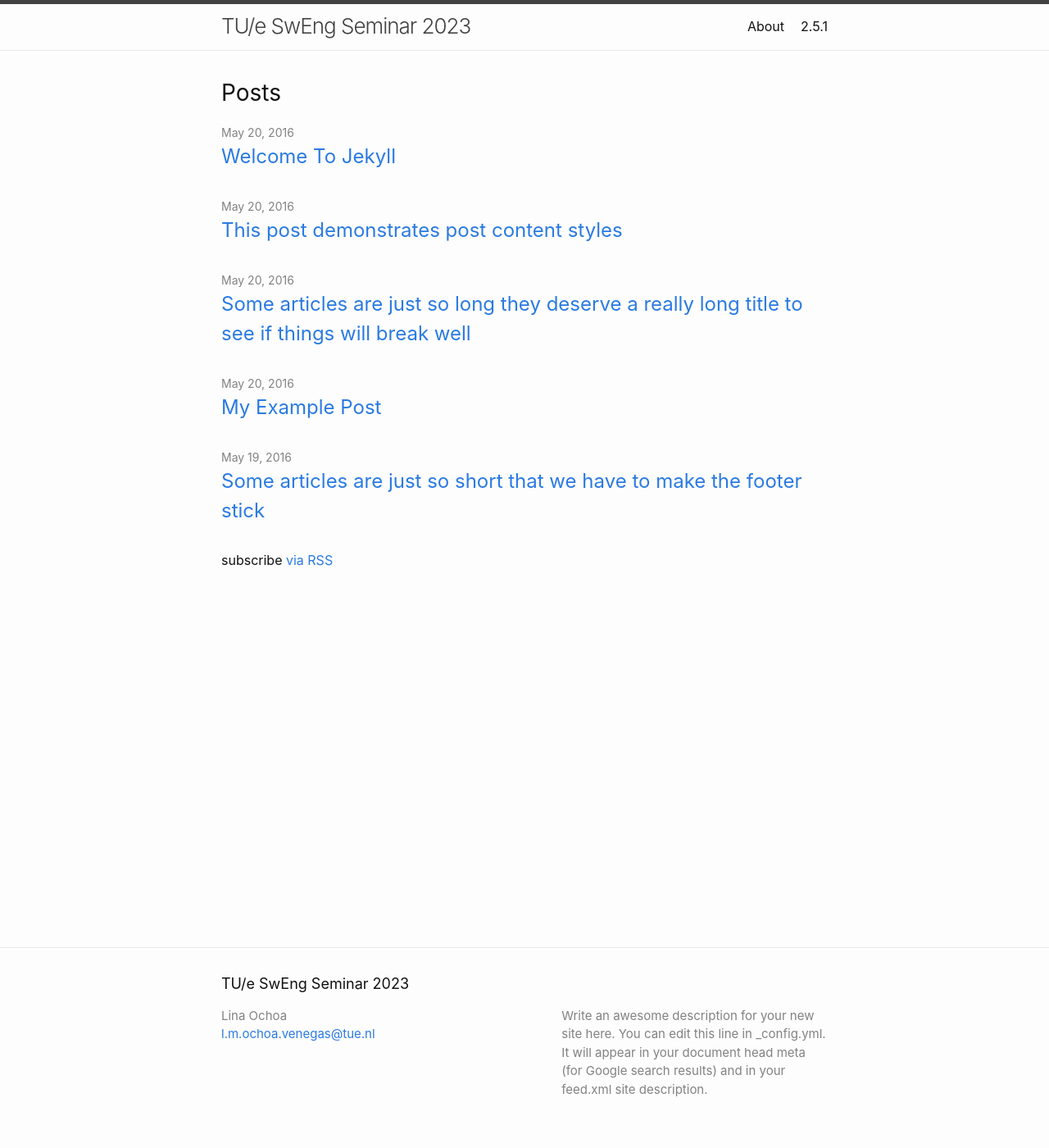
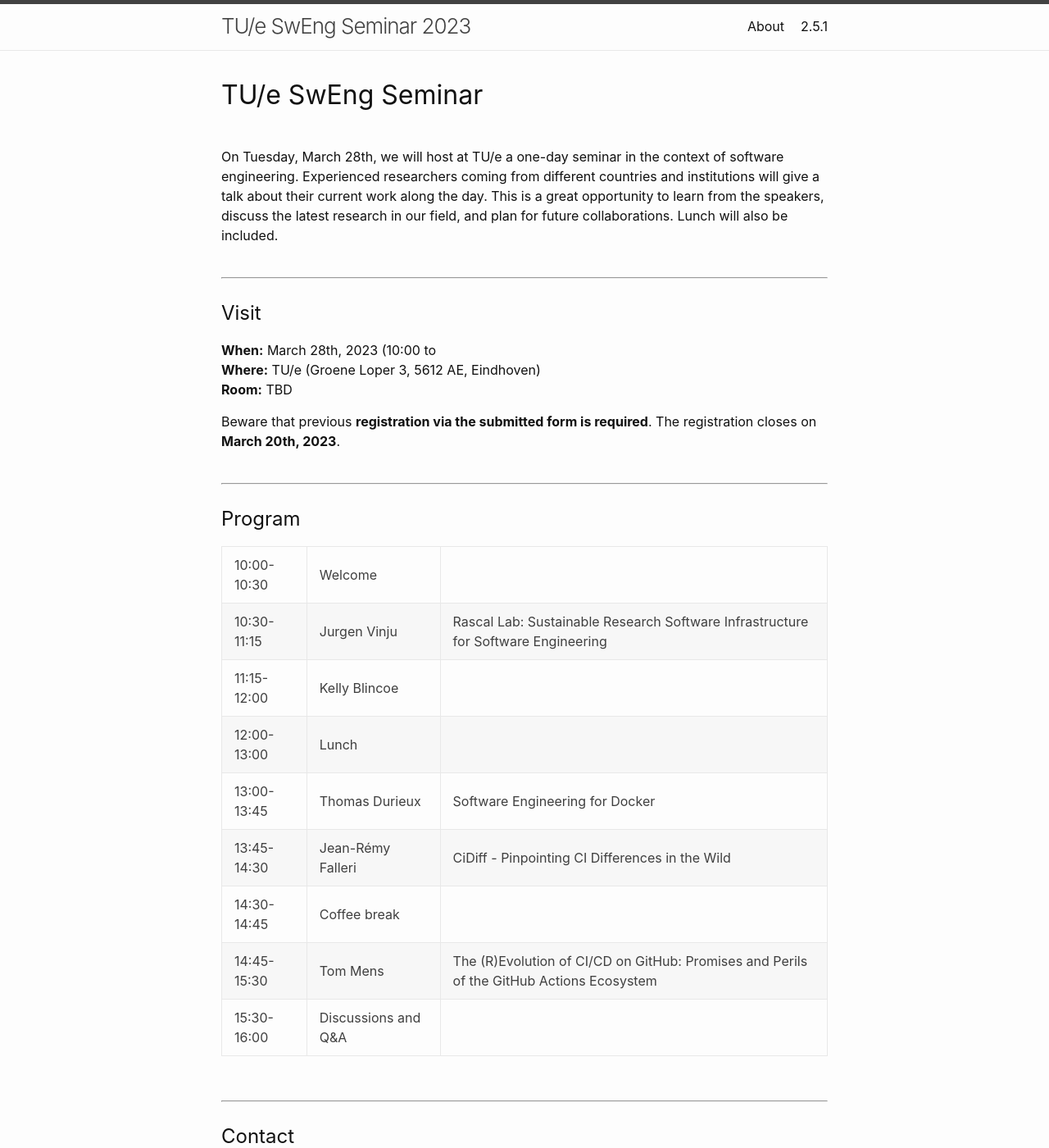
Before and after one commit to lmove/sweng-seminar, a Jekyll site: the page built from docs/index.md, in a window 1280 px wide and 1400 px high. Shown: the whole window at 82% size. Built offline with Jekyll 4.4.1, drawn with Linux system fonts in a browser that asks for light colours; some of the changed text lies outside the part shown.

Commit message:
Add program

```diff
--- a/docs/_layouts/home.html
+++ b/docs/_layouts/home.html
@@ -1,6 +1,80 @@
 ---
 layout: default
 ---
+
+<h1>TU/e SwEng Seminar</h1>
+<br>
+<p>On Tuesday, March 28th, we will host at TU/e a one-day seminar in the context of software engineering. Experienced researchers coming from different countries and institutions will give a talk about their current work along the day. This is a great opportunity to learn from the speakers, discuss the latest research in our field, and plan for future collaborations. Lunch will also be included.</p>
+<br>
+<hr>
+<br>
+<h2>Visit</h2>
+<p>
+  <b>When:</b> March 28th, 2023 (10:00 to <br>
+  <b>Where:</b> TU/e (Groene Loper 3, 5612 AE, Eindhoven) <br>
+  <b>Room:</b> TBD
+  <br>
+  <p>Beware that previous <b>registration via the submitted form is required</b>. The registration closes on <b>March 20th, 2023</b>.</p>
+</p>
+<br>
+<hr>
+<br>
+<h2>Program</h2>
+<table>
+  <tr>
+    <td>10:00-10:30</td>
+    <td>Welcome</td>
+    <td></td>
+  </tr>
+  <tr>
+    <td>10:30-11:15</td>
+    <td>Jurgen Vinju</td>
+    <td>Rascal Lab: Sustainable Research Software Infrastructure for Software Engineering</td>
+  </tr>
+  <tr>
+    <td>11:15-12:00</td>
+    <td>Kelly Blincoe</td>
+    <td></td>
+  </tr>
+  <tr>
+    <td>12:00-13:00</td>
+    <td>Lunch</td>
+    <td></td>
+  </tr>
+  <tr>
+    <td>13:00-13:45</td>
+    <td>Thomas Durieux</td>
+    <td>Software Engineering for Docker</td>
+  </tr>
+  <tr>
+    <td>13:45-14:30</td>
+    <td>Jean-Rémy Falleri</td>
+    <td>CiDiff - Pinpointing CI Differences in the Wild</td>
+  </tr>
+  <tr>
+    <td>14:30-14:45</td>
+    <td>Coffee break</td>
+    <td></td>
+  </tr>
+  <tr>
+    <td>14:45-15:30</td>
+    <td>Tom Mens</td>
+    <td>The (R)Evolution of CI/CD on GitHub: Promises and Perils of the GitHub Actions Ecosystem</td>
+  </tr>
+  <tr>
+    <td>15:30-16:00</td>
+    <td>Discussions and Q&amp;A</td>
+    <td></td>
+  </tr>
+</table>
+<br>
+<hr>
+<br>
+<h2>Contact</h2>
+<p>
+If you have any questions do not hesitate to contact us at <a href = "mailto: l.m.ochoa.venegas@tue.nl">l.m.ochoa.venegas&lt;at&gt;tue.nl</a>.
+</p>
+
 
 <div class="home">
   {%- if page.title -%}
```
